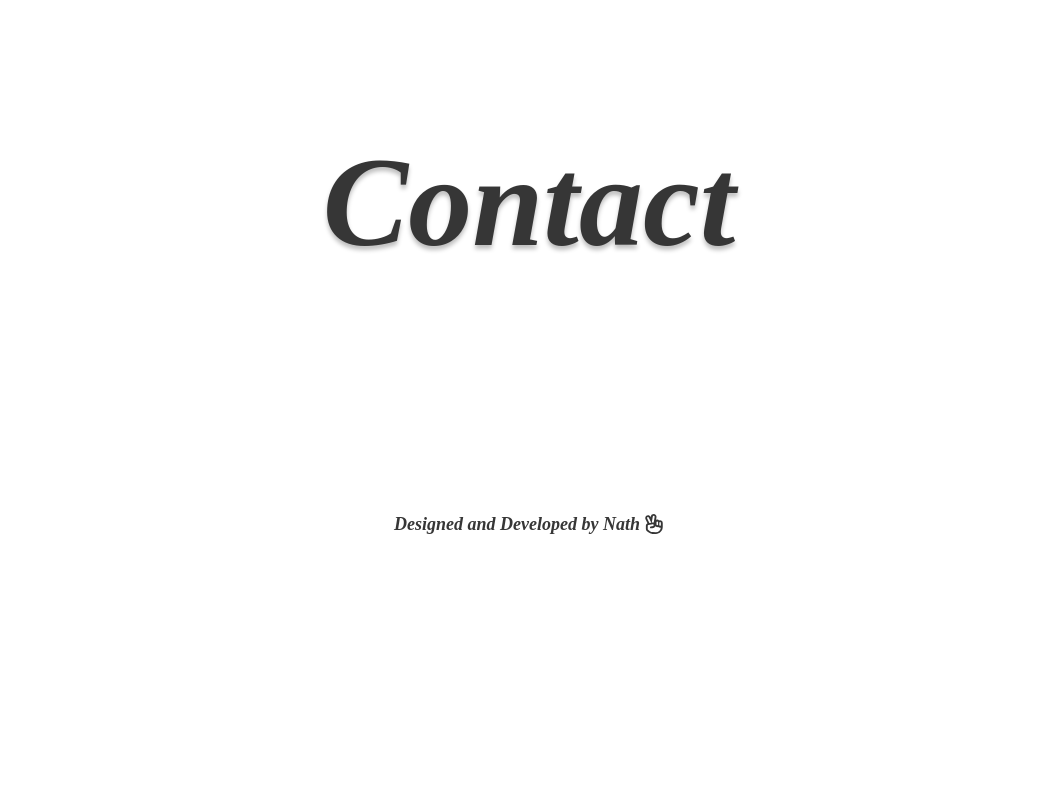
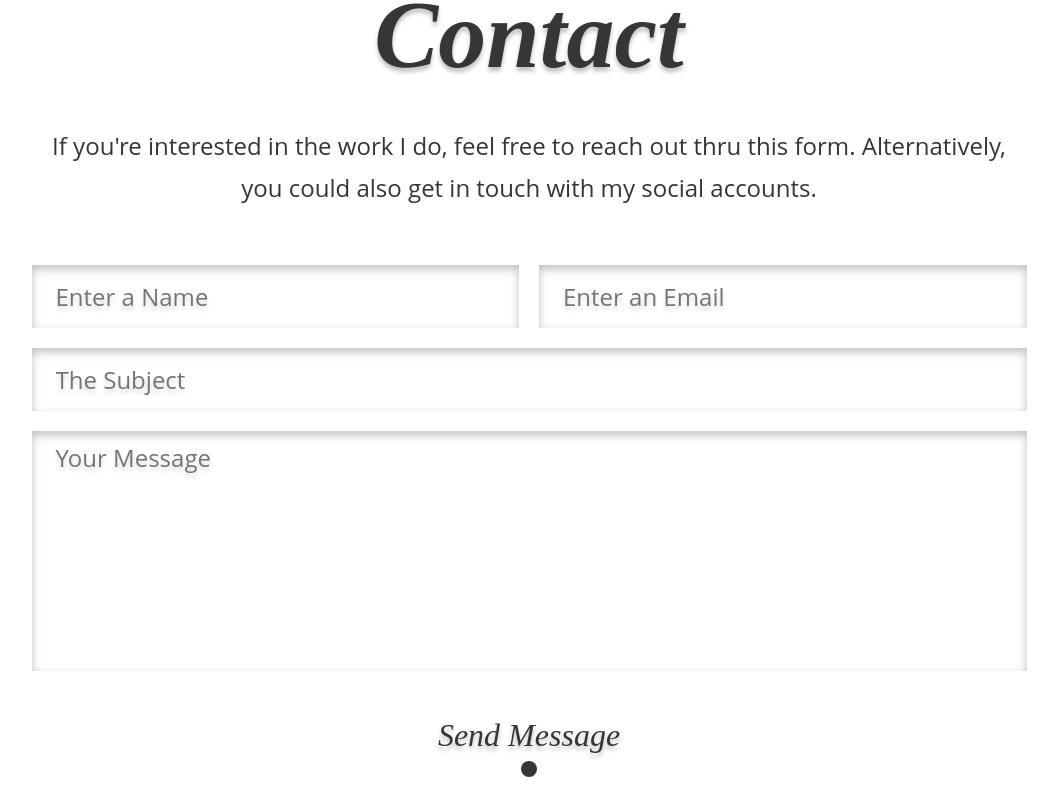
Before and after one commit to nathrmendoza/dev-portfolio, a React (Vite) app: page /contact in a window 1280 px wide. Shown: the part 240-1040 px from the top of the page, without its empty margins (111-1169 px from the left). Before the commit the page ends 800 px from the top, so only its background shows below. Built offline with nearby package versions, Linux system fonts and the light colour scheme; a web font is replaced by a local one.

Commit message:
contact page

```diff
--- a/package.json
+++ b/package.json
@@ -10,6 +10,7 @@
     "preview": "vite preview"
   },
   "dependencies": {
+    "@emailjs/browser": "^4.4.1",
     "framer-motion": "^11.2.14",
     "lodash.clamp": "^4.0.3",
     "react": "^18.3.1",
@@ -17,6 +18,7 @@
     "react-icons": "^5.2.1",
     "react-router-dom": "^6.24.1",
     "react-text-transition": "^3.1.0",
+    "react-toastify": "^10.0.5",
     "slick-carousel": "^1.8.1",
     "vite-plugin-svgr": "^4.2.0"
   },
--- a/src/routes/Contact.jsx
+++ b/src/routes/Contact.jsx
@@ -1,15 +1,261 @@
-import { MainContainer } from "../styles/ThemeContainers"
-import { HeroHeading } from "../styles/Typography"
+import styled from "styled-components"
+import { MainContainer, NarrowWrapper } from "../styles/ThemeContainers"
+import { Paragraph, SectionHeading } from "../styles/Typography"
 import PageAnimWrapper from "../utils/PageAnimWrapper"
+import { getTheme } from "../styles/ThemeUtils"
+import { useState } from "react"
+import emailjs from '@emailjs/browser'
+
+import { ToastContainer, toast } from "react-toastify"
+import 'react-toastify/ReactToastify.css'
+
+import PaperPlane from '../assets/paper-plane.svg?react'
+import { ViewWorkCTA } from "../styles/Buttons"
+
+import { motion } from "framer-motion"
+
 
 const Contact = () => {
+
+    const [loading, setLoading] = useState(false);
+    const [formSuccess, setFormSuccess] = useState(false);
+    const [formData, setFormData] = useState({
+        name: '',
+        email: '',
+        subject: '',
+        message: ''
+    });
+
+    const handleInputChange = e => {
+        const {name, value} = e.target;
+        setFormData({
+            ...formData,
+            [name]: value
+        });
+    }
+
+    const handleFormSubmit = e => {
+        e.preventDefault();
+        setLoading(true);
+        emailjs.send('service_qudp8rf', 'template_zc3b8ar', formData, {
+            publicKey: 'CE7pUwdvNKG1677bm'
+        }).then(
+            () => {
+                setLoading(false);
+                setFormSuccess(true);
+                setFormData({
+                    name: '',
+                    email: '',
+                    subject: '',
+                    message: ''
+                });
+            },
+            err => {
+                toast.error('Error occured submitting the form.');
+                console.error(err);
+            }
+        );
+    }
+
     return (
-            <MainContainer style={{display: 'flex', alignItems: 'center', justifyContent: 'center', flexDirection: 'column'}}>
-                <PageAnimWrapper>
-                    <HeroHeading>Contact</HeroHeading>
-                </PageAnimWrapper>
-            </MainContainer>
+        <>
+        <ToastContainer position="top-right" autoClose={6000} hideProgressBar={false} newestOnTop={true} pauseOnHover theme="colored"/>
+        <MainContainer>
+            <PageAnimWrapper>
+                <InnerWrapper>
+                    <SectionHeading style={{marginBottom: '42px'}}>Contact</SectionHeading>
+                    {!formSuccess
+                        ? <>
+                        <Paragraph style={{textAlign: 'center'}}>
+                        If you're interested in the work I do, feel free to reach out thru this form. Alternatively, you could also get in touch with my social accounts.
+                        </Paragraph>
+                        <FormWrapper onSubmit={handleFormSubmit} disabled={loading}>
+                            {loading &&
+                                <LoadingWrapper>
+                                    <LoadText>Please wait</LoadText>
+                                    <LoadIcon>
+                                        <i></i>
+                                        <i></i>
+                                    </LoadIcon>
+                                </LoadingWrapper>
+                            }
+                            <TwoColumn>
+                                <Input type="text" name="name" placeholder="Enter a Name" onChange={handleInputChange}/>
+                            </TwoColumn>
+                            <TwoColumn>
+                                <Input type="email" name="email" placeholder="Enter an Email" required onChange={handleInputChange}/>
+                            </TwoColumn>
+                            <OneColumn>
+                                <Input type="text" name="subject" placeholder="The Subject" required onChange={handleInputChange}/>
+                            </OneColumn>
+                            <OneColumn>
+                                <TextArea name="message" placeholder="Your Message" required onChange={handleInputChange}/>
+                            </OneColumn>
+                            <SubmitButton type="submit">Send Message</SubmitButton>
+                        </FormWrapper>
+                        </>
+                        :
+                        <motion.div
+                            initial={{
+                                opacity: 0,
+                                y: 30
+                            }}
+                            animate={{
+                                opacity: 1,
+                                y: 0,
+                                transition: {
+                                    ease: [0.165, 0.84, 0.44, 1],
+                                    duration: 0.6
+                                }
+                            }}
+                        >
+                            <PaperPlaneLogo/>
+                            <SuccessHeading>Message Sent!</SuccessHeading>
+                            <Paragraph style={{textAlign: 'center'}}>
+                            Thank you for reaching out, I’ll be in touch as soon as possible.
+                            </Paragraph>
+                        </motion.div>
+                    }
+                </InnerWrapper>
+            </PageAnimWrapper>
+        </MainContainer>
+        </>
     )
 }
 
+const InnerWrapper = styled(NarrowWrapper)`
+    padding: 72px 0 124px;
+    position: relative;
+`
+
+const LoadingWrapper = styled.div`
+    display: inline-flex;
+    align-items: center;
+    justify-content: flex-start;
+    position: absolute;
+    top: -36px;
+    left: 0;
+`
+const LoadText = styled.span`
+    font-size: 24px;
+    line-height: 1;
+    font-family: ${getTheme('serif')};
+    color: ${getTheme('mainColor')};
+    font-style: italic;
+    font-weight: 600;
+`
+
+const LoadIcon = styled.div`
+    width: 20px;
+    height: 20px;
+    display: inline-block;
+    position: relative;
+    transform-origin: center;
+    animation: rotating 1s linear infinite;
+    margin-left: 10px;
+
+    i {
+        width: 6.5px;
+        height: 6.5px;
+        border-radius: 100%;
+        background-color: ${getTheme('mainColor')};
+        display: inline-block;
+        position: absolute;
+
+        &:first-child {
+            top: 0;
+            left: 50%;
+            transform: translateX(-50%);
+        }
+        &:last-child {
+            bottom: 0;
+            left: 50%;
+            transform: translateX(-50%);
+        }
+    }
+`
+
+const PaperPlaneLogo = styled(PaperPlane)`
+    margin: 100px auto 36px;
+    display: block;
+    path {
+        fill: ${getTheme('mainColor')}!important;
+    }
+`
+
+const FormWrapper = styled.form`
+    width: 100%;
+    display: flex;
+    align-items: flex-start;
+    justify-content: flex-start;
+    flex-wrap: wrap;
+    row-gap: 20px;
+    column-gap: 20px;
+    margin-top: 56px;
+    position: relative;
+
+    &:disabled {
+        pointer-events: none;
+        opacity: 0.5;
+
+        input, textarea {
+            pointer-events: none;
+        }
+    }
+`
+
+const SubmitButton = styled(ViewWorkCTA)`
+    display: inline-block;
+    margin: 24px auto 0;
+    color: ${getTheme('mainColor')};
+
+    &:after {
+        background-color: ${getTheme('mainColor')};
+    }
+`
+
+const SuccessHeading = styled.h4`
+    color: ${getTheme('mainColor')};
+    font-family: ${getTheme('serif')};
+    font-size: 36px;
+    line-height: 1;
+    font-style: italic;
+    font-weight: 600;
+    text-align: center;
+    margin: 0 0 26px;
+`
+
+const OneColumn = styled.div`
+    width: 100%;
+`
+
+const TwoColumn = styled.div`
+    width: calc(50% - 10px);
+`
+
+const Input = styled.input`
+    width: 100%;
+    padding: 15px 24px;
+    background: #FFF;
+    box-shadow: inset 0 4px 10px 0 rgba(0,0,0,0.25);
+    font-family: ${getTheme('sansSerif')};
+    font-size: 24px;
+    line-height: 1;
+    text-shadow: 0 4px 4px rgba(0, 0, 0, 0.15);
+    border: none;
+`
+const TextArea = styled.textarea`
+    width: 100%;
+    padding: 15px 24px;
+    background: #FFF;
+    box-shadow: inset 0 4px 10px 0 rgba(0,0,0,0.25);
+    font-family: ${getTheme('sansSerif')};
+    font-size: 24px;
+    line-height: 1;
+    text-shadow: 0 4px 4px rgba(0, 0, 0, 0.15);
+    border: none;
+    resize: none;
+    height: 240px;
+`
+
 export default Contact
--- a/src/styles/GlobalStyles.js
+++ b/src/styles/GlobalStyles.js
@@ -101,5 +101,13 @@ export const GlobalStyles = createGlobalStyle`
             transform: rotate(-360deg);
         }
     }
+    @keyframes rotating {
+        0% {
+            transform: rotate(0deg)
+        }
+        100% {
+            transform: rotate(360deg)
+        }
+    }
     /* END ANIMATIONS */
 `
```
Also changed, not shown: src/assets/paper-plane.svg (added), src/routes/Toolkit.jsx (indentation only), 1 other file (tests, documents, lock files or other folders).
